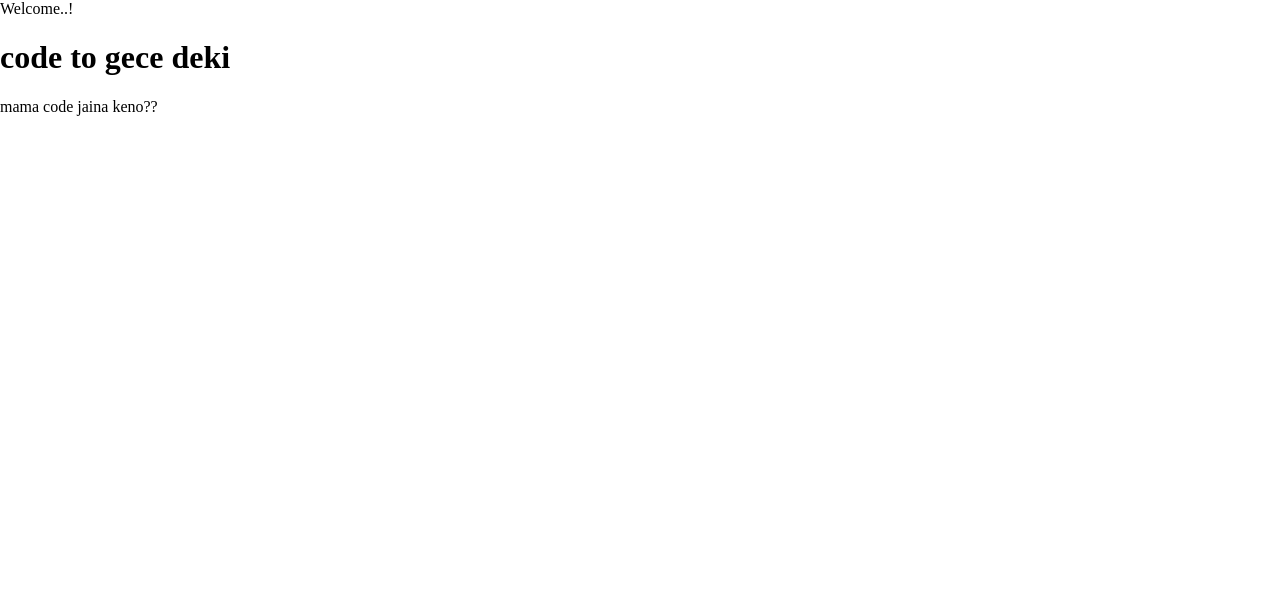
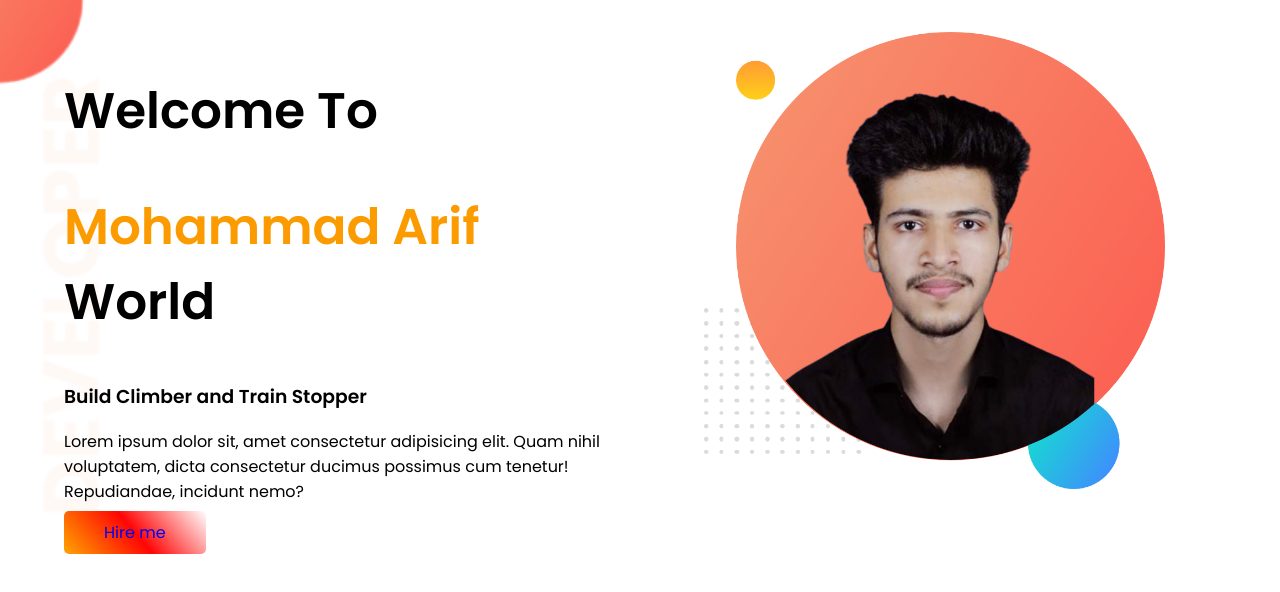
Before and after one commit to P2B-ARIF/portfolio-website-01, a plain HTML site: page portfolio-website/index.html in a window 1280 px wide. Drawn offline with Linux system fonts and the light colour scheme.

Commit message:
first-page

```diff
--- a/portfolio-website/index.html
+++ b/portfolio-website/index.html
@@ -4,12 +4,25 @@
     <meta charset="UTF-8">
     <meta http-equiv="X-UA-Compatible" content="IE=edge">
     <meta name="viewport" content="width=device-width, initial-scale=1.0">
-    <title>portfolio website 01</title>
+    <title>My first portfolio</title>
+    <link rel="preconnect" href="https://fonts.googleapis.com">
+    <link rel="preconnect" href="https://fonts.gstatic.com" crossorigin>
+    <link href="https://fonts.googleapis.com/css2?family=Poppins:wght@400;500;600&display=swap" rel="stylesheet">
     <link rel="stylesheet" href="style.css">
 </head>
 <body>
-    Welcome..!
-    <h1>code to gece deki</h1>
-    <p>mama code jaina keno??</p>
+    <section class="top-banner">
+        <div class="half-width">
+            <h1>Welcome To</h1>
+            <h1><span class="orange-color">Mohammad Arif</span> World</h1>
+            <h3>Build Climber and Train Stopper </h3>
+            <p>Lorem ipsum dolor sit, amet consectetur adipisicing elit. Quam nihil voluptatem, dicta consectetur ducimus possimus cum tenetur! Repudiandae, incidunt nemo?</p>
+            <a class="link-button" href="#" target="_blank">Hire me</a>
+        </div>
+        <div class="half-width">
+        <img src="images/my-bg.png" alt="">
+        </div>
+    </section>
+
 </body>
 </html>
--- a/portfolio-website/style.css
+++ b/portfolio-website/style.css
@@ -1,4 +1,37 @@
+
 body{
     margin: 0;
     padding: 0;
+    font-family: 'Poppins', sans-serif;
 }
+h1{
+    font-size: 50px;
+}
+.orange-color{
+    color: #fc9b00;
+}
+
+section{
+    display: flex;
+}
+.half-width{
+    margin-top: 2rem;
+    width: 50%;
+    padding-left: 5%;
+}
+.half-width img{
+    width: 80%;
+}
+.link-button{
+    text-decoration: none;
+    background: linear-gradient(50deg, orange, rgb(255, 5, 5), white);
+    padding: 10px 40px;
+    border-radius: 5px;
+
+}
+
+.top-banner{
+    background-image: url(images/top-banner.png);
+    background-repeat: no-repeat;
+    background-size: cover;
+}
```
Also changed, not shown: portfolio-website/images/dream-bg.png (added), portfolio-website/images/exp-bg.png (added), portfolio-website/images/jhankar.png (added), portfolio-website/images/jhankar2.png (added), portfolio-website/images/my-bg.png (added), portfolio-website/images/my-bg2.png (added), portfolio-website/images/top-banner.png (added), 2 other files.
